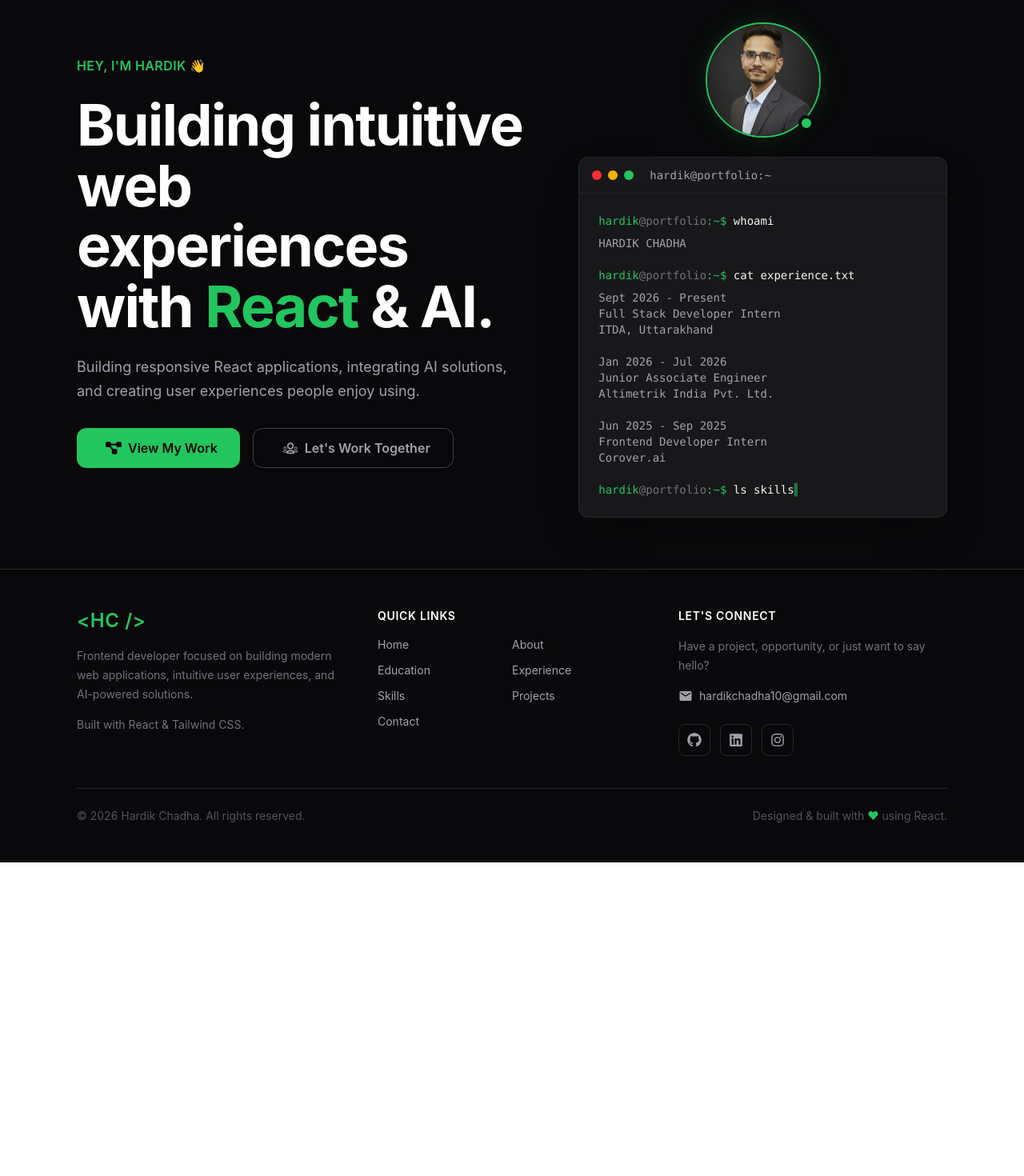
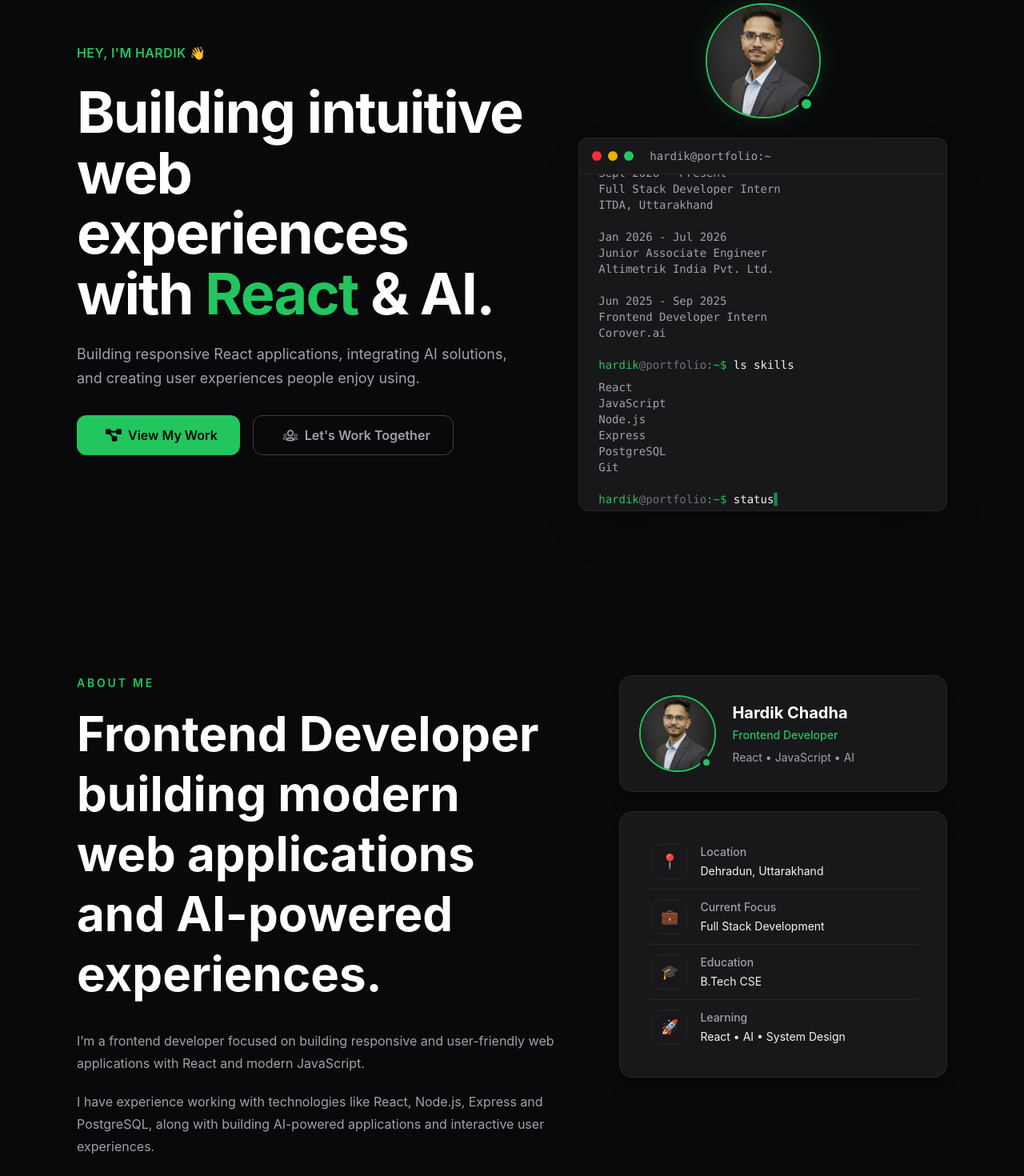
Before and after one commit to hardik10-debug/React-Portfolio-2026, a React (Vite) app: page / in a window 1280 px wide. Shown: the part 100-1570 px from the top of the page at 80% size. Before the commit the page ends 1178 px from the top, so only its background shows below. Built offline with nearby package versions, Linux system fonts and the light colour scheme.

Commit message:
Final Commit

```diff
--- a/src/App.jsx
+++ b/src/App.jsx
@@ -14,9 +14,12 @@ import Contact from "./pages/Contact";
 
 const App = () => {
   return (
-    <>
+    <div className="flex flex-col min-h-screen">
+      <header>
         <Navbar />
+      </header>
 
+      <main className="flex-1">
         <Routes>
           <Route path="/" element={<Home />} />
           <Route path="/about" element={<About />} />
@@ -26,9 +29,10 @@ const App = () => {
           <Route path="/projects" element={<Projects />} />
           <Route path="/contact" element={<Contact />} />
         </Routes>
+      </main>
 
       <Footer />
-    </>
+    </div>
   );
 };
 
--- /dev/null
+++ b/src/components/Hero.jsx
@@ -0,0 +1,91 @@
+import React from "react";
+import DeveloperCard from "../components/DeveloperCard";
+import Button from "../components/Button";
+import { TiGroupOutline } from "react-icons/ti";
+import { FaDiagramProject } from "react-icons/fa6";
+import profileImage from "../assets/Profile.jpg";
+
+const Hero = () => {
+  return (
+          <main className="bg-[#09090B] text-[#A1A1AA] min-h-screen pt-16">
+
+      <section className="max-w-6xl mx-auto px-8 py-10 flex flex-col md:flex-row items-center justify-between gap-16">
+
+        {/* ================= LEFT SIDE ================= */}
+        <div className="w-full md:w-[55%] flex flex-col gap-6">
+
+          {/* Intro */}
+          <p className="text-[#22C55E] font-semibold tracking-wide">
+            HEY, I'M HARDIK 👋
+          </p>
+
+          {/* Main Heading */}
+          <h1 className="text-4xl sm:text-7xl font-bold leading-[1.05] tracking-tight text-white">
+            Building intuitive web experiences with{" "}
+            <span className="text-[#22C55E]">React</span> & AI.
+          </h1>
+
+          {/* Description */}
+          <p className="text-lg text-[#A1A1AA] leading-relaxed max-w-xl">
+            Building responsive React applications, integrating AI
+            solutions, and creating user experiences people enjoy using.
+          </p>
+
+          {/* Buttons */}
+          <div className="flex flex-wrap gap-4 pt-2 mb-5">
+
+            <Button to="/projects">
+              <FaDiagramProject size={20} className="mx-2" />
+              View My Work
+            </Button>
+
+            <Button
+              to="/contact"
+              variant="secondary"
+              >
+              <TiGroupOutline size={20} className="mx-2" />
+              Let's Work Together
+            </Button>
+
+          </div>
+
+        </div>
+
+        {/* ================= RIGHT SIDE ================= */}
+        <div className="w-full md:w-[45%] relative">
+
+          {/* Profile */}
+          <div className="flex justify-center mb-6">
+
+            <div className="relative">
+
+              {/* Portrait */}
+              <div className="w-32 h-32 sm:w-36 sm:h-36 rounded-full overflow-hidden border-2 border-[#22C55E] shadow-[0_0_30px_rgba(34,197,94,0.15)] bg-[#18181B]">
+
+                <img
+                  src={profileImage}
+                  alt="Hardik"
+                  className="w-full h-full object-cover"
+                  />
+
+              </div>
+
+              {/* Online Status */}
+              <span className="absolute bottom-2 right-2 w-5 h-5 rounded-full bg-[#22C55E] border-4 border-[#09090B]" />
+
+            </div>
+
+          </div>
+
+          {/* Developer Terminal */}
+          <DeveloperCard />
+
+        </div>
+
+      </section>
+
+    </main>
+  )
+}
+
+export default Hero
--- a/src/components/Navbar.jsx
+++ b/src/components/Navbar.jsx
@@ -12,6 +12,7 @@ const navItems = [
   { name: "Projects", path: "/projects" },
   { name: "Contact", path: "/contact" },
 ];
+
 const RESUME_URL =
   "https://drive.google.com/file/d/1Z9pvBK2hPcYqqeQHEzIxwSG5bs3di7Z2/view?usp=drive_link";
 
@@ -39,12 +40,12 @@ const Navbar = () => {
           <ul className="flex items-center gap-8 text-base font-medium">
             {navItems.map((item) => (
               <li key={item.name}>
-                <a
-                  href={item.path}
+                <Link
+                  to={item.path}
                   className="text-[#A1A1AA] hover:text-[#22C55E] transition"
                 >
                   {item.name}
-                </a>
+                </Link>
               </li>
             ))}
           </ul>
@@ -53,7 +54,7 @@ const Navbar = () => {
         {/* Desktop Resume */}
         <div className="hidden md:block">
           <Button href={RESUME_URL}>
-            <FaCloudDownloadAlt size={20} className="mx-2"/>
+            <FaCloudDownloadAlt size={20} className="mx-2" />
             Resume
           </Button>
         </div>
@@ -76,24 +77,23 @@ const Navbar = () => {
 
             {navItems.map((item) => (
               <li key={item.name}>
-                <a
-                  href={item.path}
+                <Link
+                  to={item.path}
                   onClick={handleNavClick}
                   className="block text-[#A1A1AA] hover:text-[#22C55E] transition"
                 >
                   {item.name}
-                </a>
+                </Link>
               </li>
             ))}
 
-            {/* Mobile Resume */}
             <li className="pt-2">
               <Button
                 href={RESUME_URL}
                 onClick={handleNavClick}
                 className="w-full"
               >
-                <FaCloudDownloadAlt size={20} className="mx-2"/>
+                <FaCloudDownloadAlt size={20} className="mx-2" />
                 Resume
               </Button>
             </li>
--- a/src/pages/About.jsx
+++ b/src/pages/About.jsx
@@ -7,7 +7,7 @@ import { GrResume } from "react-icons/gr";
 
 const About = () => {
   return (
-    <main className="min-h-screen bg-[#09090B] text-[#A1A1AA] pt-16">
+    <main className="bg-[#09090B] text-[#A1A1AA] pt-16">
       <section className="max-w-6xl mx-auto px-6 md:px-8 py-20">
 
         <div className="grid grid-cols-1 lg:grid-cols-[1.5fr_1fr] gap-16 items-start">
--- a/src/pages/Home.jsx
+++ b/src/pages/Home.jsx
@@ -1,90 +1,25 @@
 import React from "react";
-import DeveloperCard from "../components/DeveloperCard";
-import Button from "../components/Button";
-import { TiGroupOutline } from "react-icons/ti";
-import { FaDiagramProject } from "react-icons/fa6";
-import profileImage from "../assets/Profile.jpg";
+
+import Hero from "../components/Hero";
+
+import About from "./About";
+import Education from "./Education";
+import Experience from "./Experience";
+import Skills from "./Skills";
+import Projects from "./Projects";
+import Contact from "./Contact";
 
 const Home = () => {
   return (
-    <main className="bg-[#09090B] text-[#A1A1AA] min-h-screen pt-16">
-
-      <section className="max-w-6xl mx-auto px-8 py-16 min-h-[calc(100vh-64px)] flex flex-col md:flex-row items-center justify-between gap-16">
-
-        {/* ================= LEFT SIDE ================= */}
-        <div className="w-full md:w-[55%] flex flex-col gap-6">
-
-          {/* Intro */}
-          <p className="text-[#22C55E] font-semibold tracking-wide">
-            HEY, I'M HARDIK 👋
-          </p>
-
-          {/* Main Heading */}
-          <h1 className="text-4xl sm:text-7xl font-bold leading-[1.05] tracking-tight text-white">
-            Building intuitive web experiences with{" "}
-            <span className="text-[#22C55E]">React</span> & AI.
-          </h1>
-
-          {/* Description */}
-          <p className="text-lg text-[#A1A1AA] leading-relaxed max-w-xl">
-            Building responsive React applications, integrating AI
-            solutions, and creating user experiences people enjoy using.
-          </p>
-
-          {/* Buttons */}
-          <div className="flex flex-wrap gap-4 pt-2 mb-5">
-
-            <Button to="/projects">
-              <FaDiagramProject size={20} className="mx-2" />
-              View My Work
-            </Button>
-
-            <Button
-              to="/contact"
-              variant="secondary"
-            >
-              <TiGroupOutline size={20} className="mx-2" />
-              Let's Work Together
-            </Button>
-
-          </div>
-
-        </div>
-
-        {/* ================= RIGHT SIDE ================= */}
-        <div className="w-full md:w-[45%] relative">
-
-          {/* Profile */}
-          <div className="flex justify-center mb-6">
-
-            <div className="relative">
-
-              {/* Portrait */}
-              <div className="w-32 h-32 sm:w-36 sm:h-36 rounded-full overflow-hidden border-2 border-[#22C55E] shadow-[0_0_30px_rgba(34,197,94,0.15)] bg-[#18181B]">
-
-                <img
-                  src={profileImage}
-                  alt="Hardik"
-                  className="w-full h-full object-cover"
-                />
-
-              </div>
-
-              {/* Online Status */}
-              <span className="absolute bottom-2 right-2 w-5 h-5 rounded-full bg-[#22C55E] border-4 border-[#09090B]" />
-
-            </div>
-
-          </div>
-
-          {/* Developer Terminal */}
-          <DeveloperCard />
-
-        </div>
-
-      </section>
-
-    </main>
+    <>
+      <Hero />
+      <About />
+      <Education />
+      <Experience />
+      <Skills />
+      <Projects />
+      <Contact />
+    </>
   );
 };
 
```
Lines whose indentation alone changed are shown as unchanged.
